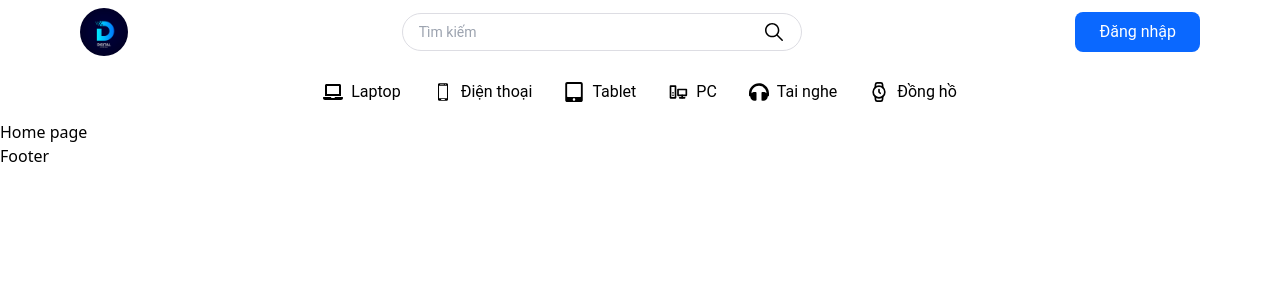
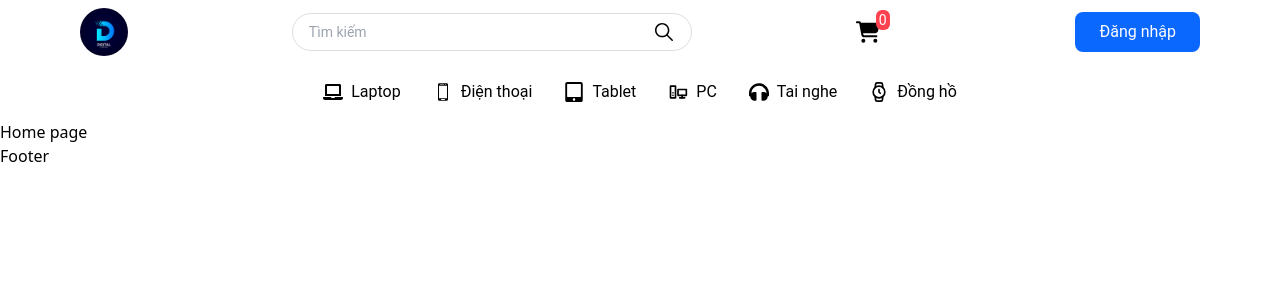
Before and after one commit to MTrongTri/digit-shop-frontend, a React (Vite) app: page / in a window 1280 px wide. Shown: the top 300 px of the page. Built offline with nearby package versions, Linux system fonts and the light colour scheme.

Commit message:
complete design main header

```diff
--- a/src/App.jsx
+++ b/src/App.jsx
@@ -7,7 +7,7 @@ import LoginPage from "@/pages/LoginPage/LoginPage";
 import NotFoundPage from "@/pages/NotFoundPage/NotFoundPage";
 import ProductDetailPage from "@/pages/ProductDetailPage/ProductDetailPage";
 import CartPage from "@/pages/CartPage/CartPage";
-import PrivateRoute from "@/components/Routes/PrivateRoute";
+import PrivateRoute from "@/components/PrivateRoute";
 
 function App() {
   return (
--- /dev/null
+++ b/src/components/Container.jsx
@@ -0,0 +1,9 @@
+function Container({ children }) {
+  return (
+    <div className="container mx-auto px-4 sm:px-8 md:px-12 lg:px-20">
+      {children}
+    </div>
+  );
+}
+
+export default Container;
--- /dev/null
+++ b/src/components/Popup/Popup.jsx
@@ -0,0 +1,16 @@
+import PopupItem from "@/components/Popup/PopupItem";
+
+// eslint-disable-next-line react/prop-types
+function Popup({ data }) {
+  return (
+    <div
+      className={`absolute left-0 right-0 top-full flex flex-col gap-3 rounded-md bg-white p-3 shadow-[rgba(17,_17,_26,_0.1)_0px_0px_16px]`}
+    >
+      <PopupItem data={data}></PopupItem>
+      <PopupItem data={data}></PopupItem>
+      <PopupItem data={data}></PopupItem>
+    </div>
+  );
+}
+
+export default Popup;
--- /dev/null
+++ b/src/components/Popup/PopupItem.jsx
@@ -0,0 +1,16 @@
+function PopupItem() {
+  return (
+    <div>
+      <a href="" className="flex items-center gap-4">
+        <div className="aspect-square w-[60px] bg-[#000]">
+          <img src="" alt="" className="h-full w-full rounded-sm" />
+        </div>
+        <div>
+          <span>Samsung galaxy</span>
+        </div>
+      </a>
+    </div>
+  );
+}
+
+export default PopupItem;
--- /dev/null
+++ b/src/components/layouts/MainLayout/Cart.jsx
@@ -0,0 +1,19 @@
+import { Link } from "react-router-dom";
+import { FaCartShopping } from "react-icons/fa6";
+
+function Cart() {
+  return (
+    <div className="relative mr-8">
+      <div>
+        <Link to={"/cart"} className="hover:text-primary">
+          <FaCartShopping className="size-6" />
+          <span className="absolute -right-[10px] -top-[10px] rounded-md bg-[#FF424F] px-[3px] text-sm text-white">
+            0
+          </span>
+        </Link>
+      </div>
+    </div>
+  );
+}
+
+export default Cart;
--- a/src/components/layouts/MainLayout/Header.jsx
+++ b/src/components/layouts/MainLayout/Header.jsx
@@ -1,13 +1,20 @@
-import { IoIosSearch } from "react-icons/io";
-
-import { Link } from "react-router-dom";
+import { Link, useNavigate } from "react-router-dom";
 import { images } from "@/constants";
 import NavBar from "@/components/layouts/MainLayout/NavBar";
+import Search from "@/components/layouts/MainLayout/Search";
+import Cart from "@/components/layouts/MainLayout/Cart";
+
+import { FaUser } from "react-icons/fa";
+import { IoSettingsSharp } from "react-icons/io5";
+import Container from "@/components/Container";
 
 function Header() {
+  const navigate = useNavigate();
+  const isLogedIn = false;
+
   return (
-    <header className="font-roboto h-header w-full bg-[#fff] py-2">
-      <div className="container mx-auto px-4 sm:px-8 md:px-12 lg:px-20">
+    <header className="h-header w-full bg-[#fff] py-2 font-roboto">
+      <Container>
         <div className="flex items-center justify-between">
           <div>
             <Link href="/">
@@ -19,32 +26,48 @@ function Header() {
             </Link>
           </div>
 
-          <div className="relative flex-1 md:flex-grow-0">
-            <div className="hidden md:block">
-              <input
-                className="font-roboto focus:border-primary w-[280px] rounded-full border border-[#DDDDE3] px-4 py-2 pr-12 text-sm outline-none md:w-[400px]"
-                type="text"
-                placeholder="Tìm kiếm"
-              />
-              <button className="hover:text-primary absolute right-4 top-1/2 -translate-y-1/2">
-                <IoIosSearch className="size-6" />
+          {/* Search */}
+          <Search></Search>
+
+          {/* Cart */}
+          <Cart></Cart>
+
+          <div className="group relative">
+            {!isLogedIn ? (
+              <button
+                onClick={() => navigate("/login")}
+                className="rounded-lg bg-primary px-6 py-2 text-[#fff]"
+              >
+                Đăng nhập
               </button>
-            </div>
-            <div className="ml-8 flex items-center md:hidden">
-              <button className="hover:text-primary">
-                <IoIosSearch className="size-6" />
-              </button>
-            </div>
-          </div>
-
-          <div>
-            <button className="bg-primary rounded-lg px-6 py-2 text-[#fff]">
-              Đăng nhập
-            </button>
+            ) : (
+              <>
+                <img
+                  src={images.Logo}
+                  alt=""
+                  className="h-[48px] w-[48px] rounded-full"
+                />
+                <ul className="absolute -right-0 top-full hidden min-w-[200px] flex-col shadow-[rgba(17,_17,_26,_0.1)_0px_0px_16px] group-hover:flex">
+                  <li className="px-3 py-2 hover:bg-gray-100">
+                    <Link to="/info" className="flex items-center gap-2">
+                      <FaUser className="size-4" />
+                      <span>Thông tin</span>
+                    </Link>
+                  </li>
+                  <li className="px-3 py-2 hover:bg-gray-100">
+                    <Link to="/info" className="flex items-center gap-2">
+                      <IoSettingsSharp className="size-4" />
+                      <span>Cài đặt</span>
+                    </Link>
+                  </li>
+                </ul>
+              </>
+            )}
           </div>
         </div>
+        {/* Navbar */}
         <NavBar />
-      </div>
+      </Container>
     </header>
   );
 }
--- a/src/components/layouts/MainLayout/NavBar.jsx
+++ b/src/components/layouts/MainLayout/NavBar.jsx
@@ -46,7 +46,7 @@ const NavItems = [
 
 function NavBar() {
   return (
-    <div className="mt-6 pb-2">
+    <div className="mt-6 hidden pb-2 md:block">
       <ul className="flex items-center justify-center gap-8">
         {NavItems.map((item, index) => (
           <li key={index}>
--- /dev/null
+++ b/src/components/layouts/MainLayout/Search.jsx
@@ -0,0 +1,34 @@
+import Popup from "@/components/Popup/Popup";
+import { useState } from "react";
+import { IoIosSearch } from "react-icons/io";
+
+function Search() {
+  const [keySearch, setKeySearch] = useState("");
+
+  return (
+    <div className="relative flex-1 md:flex-grow-0">
+      <form className="hidden md:block">
+        <input
+          onChange={(e) => setKeySearch(e.target.value)}
+          className="w-[280px] rounded-full border border-[#DDDDE3] px-4 py-2 pr-12 font-roboto text-sm outline-none focus:border-primary md:w-[400px]"
+          type="text"
+          placeholder="Tìm kiếm"
+        />
+        <button
+          type="submit"
+          className="absolute right-4 top-1/2 -translate-y-1/2 hover:text-primary"
+        >
+          <IoIosSearch className="size-6" />
+        </button>
+      </form>
+      <div className="ml-8 flex items-center md:hidden">
+        <button className="hover:text-primary">
+          <IoIosSearch className="size-6" />
+        </button>
+      </div>
+      {keySearch !== "" && <Popup></Popup>}
+    </div>
+  );
+}
+
+export default Search;
```
Also changed, not shown: src/components/PrivateRoute.jsx (renamed from src/components/Routes/PrivateRoute.jsx).
